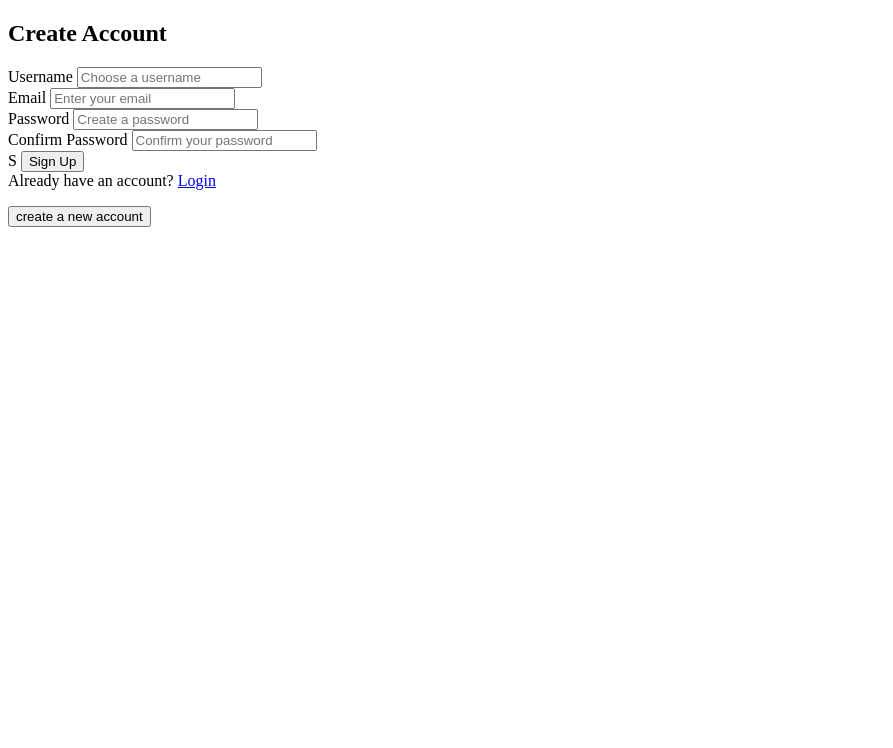
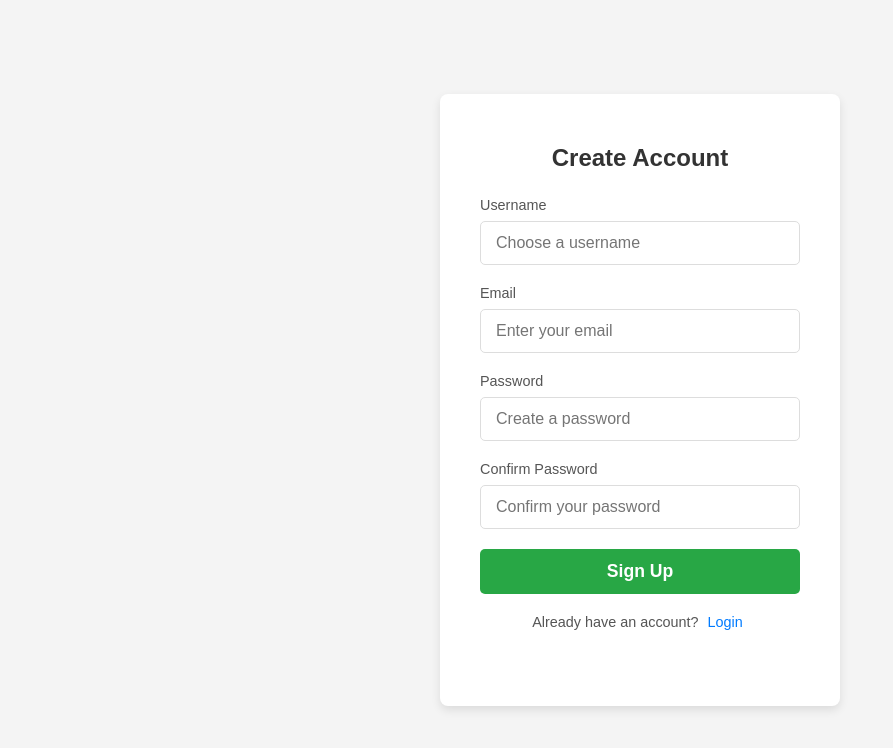
Before and after one commit to ThotaSridharRao/Service-Agency-website, a plain HTML site: page signup.html in a window 1280 px wide. Shown: the whole page, without its empty margins (0-893 px from the left). Drawn offline with Linux system fonts and the light colour scheme.

Commit message:
made changes

```diff
--- a/signup.html
+++ b/signup.html
@@ -4,7 +4,7 @@
     <meta charset="UTF-8">
     <meta name="viewport" content="width=device-width, initial-scale=1.0">
     <title>Sign Up Page</title>
-    <link rel="stylesheet" href="style.css"> <!-- Assuming you use the same style.css or adapt it -->
+    <link rel="stylesheet" href="/landing-page-styles/signup.css"> <!-- Assuming you use the same style.css or adapt it -->
 </head>
 <body>
     <div class="signup-container">
@@ -25,7 +25,7 @@
             <div class="input-group">
                 <label for="confirmPassword">Confirm Password</label>
                 <input type="password" id="confirmPassword" name="confirmPassword" placeholder="Confirm your password" required>
-            </div>S
+            </div>
             <button type="submit" class="signup-button">Sign Up</button>
             <div class="links">
                 <span>Already have an account? </span><a href="login.html">Login</a>
@@ -34,9 +34,7 @@
         </form>
     </div>
     <div>
-        <button>
-            create a new account
-        </button>
+
     </div>
 
     <script>
```
Also changed, not shown: progress-page.html (renamed from progress-page.html.html).
